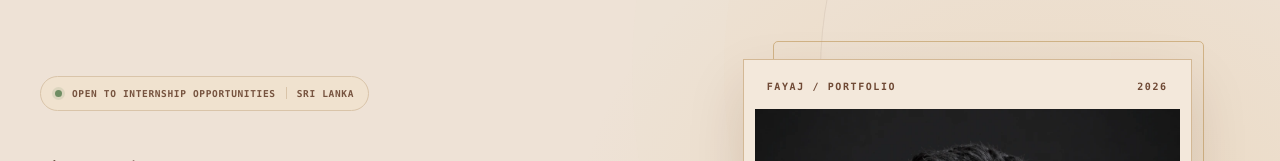
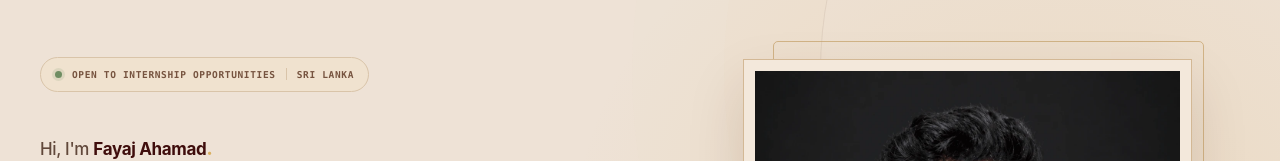
Before and after one commit to fayajahamad/fayajahamad-portfolio, a Next.js app: page / in a window 1280 px wide. Shown: the part 130-291 px from the top of the page. Built offline with nearby package versions, Linux system fonts and the light colour scheme; no server answers.

Commit message:
Update page.tsx

```diff
--- a/src/app/page.tsx
+++ b/src/app/page.tsx
@@ -40,7 +40,6 @@ export default function Home() {
           <div className="v5-portrait-composition">
             <div className="v5-portrait-outline" aria-hidden="true" />
             <div className="v5-portrait-card">
-              <div className="v5-photo-header"><span>FAYAJ / PORTFOLIO</span><span>2026</span></div>
               <div className="v5-portrait-photo">
                 <Image src="/images/fayaj-professional-portrait.webp" alt="Portrait of Fayaj Ahamad wearing a light formal shirt and red tie" fill sizes="(max-width: 960px) 88vw, 480px" priority className="v5-portrait-image" />
               </div>
```
